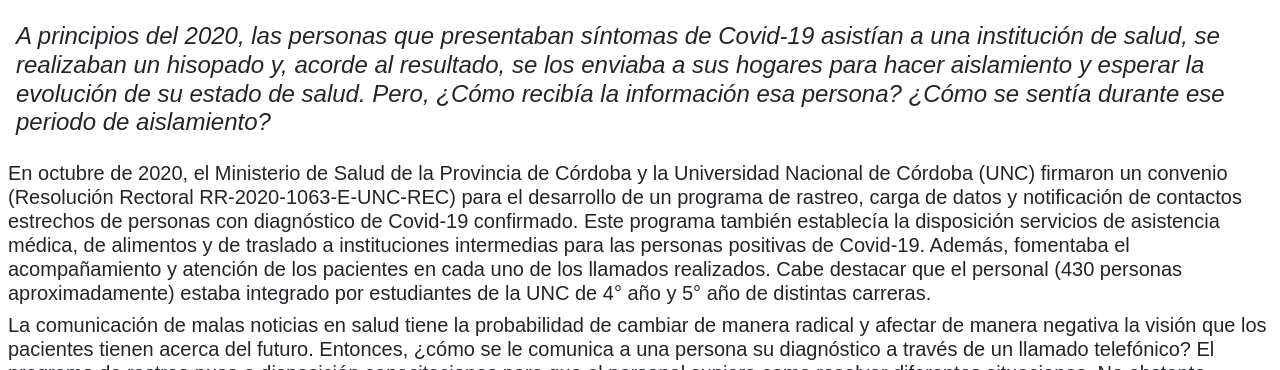
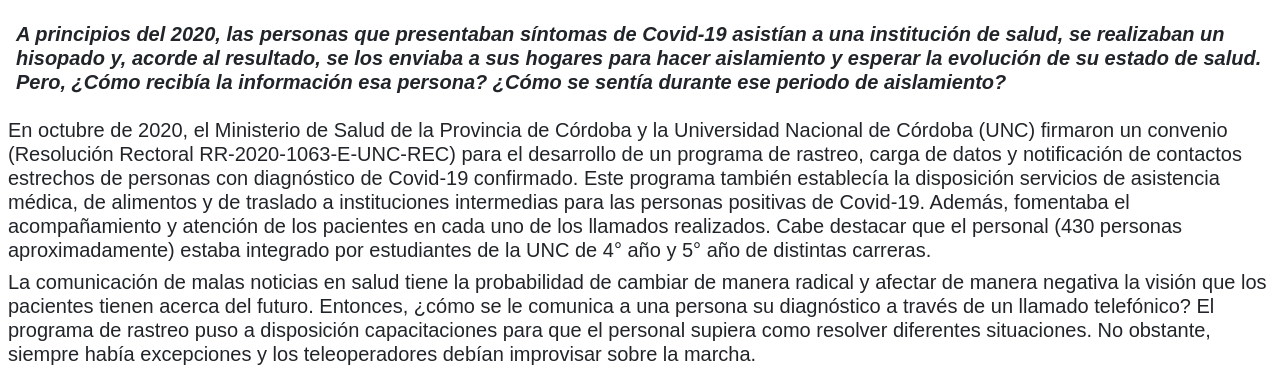
Before and after one commit to jeremontoya155/PaginaNoticias, a plain HTML site: page index.html in a window 1280 px wide. Shown: the part 730-1100 px from the top of the page. Drawn offline with nearby package versions, Linux system fonts and the light colour scheme.

Commit message:
AlterarCopete

```diff
--- a/index.html
+++ b/index.html
@@ -120,16 +120,18 @@
       </div>
     </div>
     <div class="my-4 mx-3" id="copetePrimera">
-      <h4>
-        <i>
-          A principios del 2020, las personas que presentaban síntomas de
-          Covid-19 asistían a una institución de salud, se realizaban un
-          hisopado y, acorde al resultado, se los enviaba a sus hogares para
-          hacer aislamiento y esperar la evolución de su estado de salud. Pero,
-          ¿Cómo recibía la información esa persona? ¿Cómo se sentía durante ese
-          periodo de aislamiento?</i
+      <h5>
+        <b
+          ><i>
+            A principios del 2020, las personas que presentaban síntomas de
+            Covid-19 asistían a una institución de salud, se realizaban un
+            hisopado y, acorde al resultado, se los enviaba a sus hogares para
+            hacer aislamiento y esperar la evolución de su estado de salud.
+            Pero, ¿Cómo recibía la información esa persona? ¿Cómo se sentía
+            durante ese periodo de aislamiento?</i
+          ></b
         >
-      </h4>
+      </h5>
     </div>
     <div class="my-4 mx-2" id="Contenido ">
       <h5>
```
